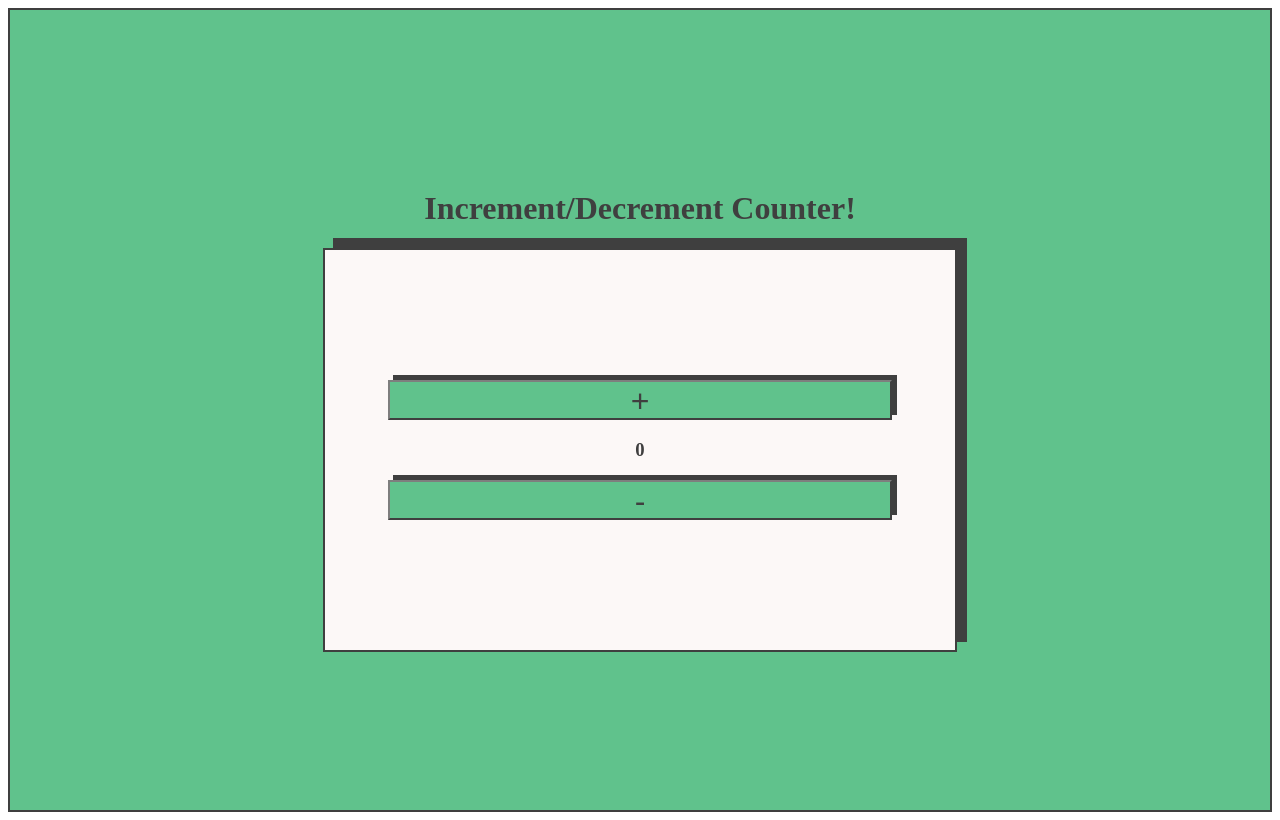
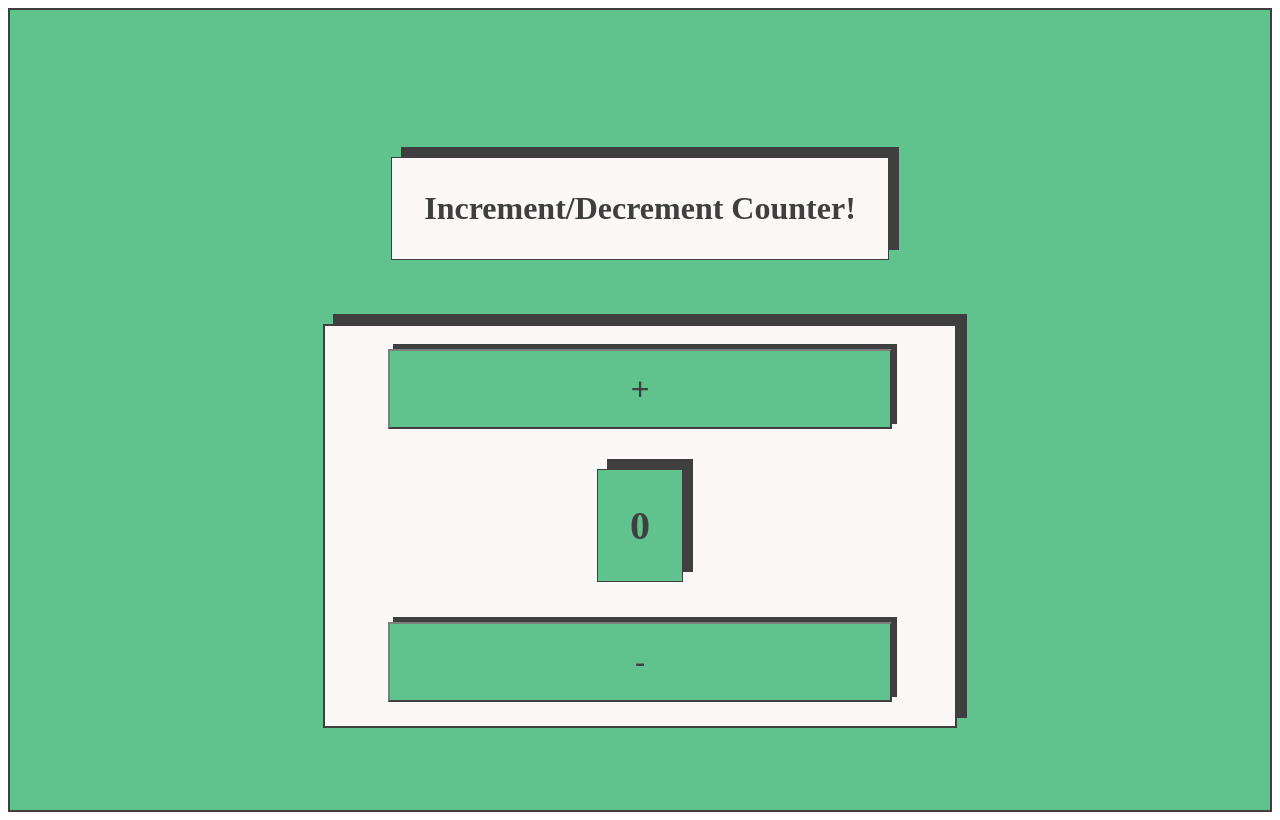
Before and after one commit to jrshields86/counter, a plain HTML site: page index.html in a window 1280 px wide. Drawn offline with Linux system fonts and the light colour scheme.

Commit message:
looking ok

```diff
--- a/index.html
+++ b/index.html
@@ -11,10 +11,10 @@
     <div>
     </div>
     <div id="container">
-        <h1>Increment/Decrement Counter!</h1>
+        <h1 id="header">Increment/Decrement Counter!</h1>
         <div id="counterContainer">
             <button onclick="incrementFunction()" id="increment">+</button>
-            <h3 id="counter"></h3>
+            <p id="counter"></p>
             <button onclick="decrementFunction()" id="decrement">-</button>
         </div>
     </div>
--- a/style.css
+++ b/style.css
@@ -21,10 +21,31 @@
     background-color: #FCF6F5;
 }
 
+#header {
+    border: 1px black solid;
+    margin: 4rem;
+    padding: 2rem;
+    background-color: #FCF6F5;
+    box-shadow: 10px -10px black;
+}
+
+#counter {
+    font-size: 40px;
+    font-weight: 700;
+    border: 1px solid black;
+    padding: 2rem;
+    background-color: #2BAE66;
+    box-shadow: 10px -10px black;
+}
+
 button {
     width: 80%;
-    height: 10%;
+    height: 20%;
     box-shadow: 5px -5px black;
     font-size: xx-large;
     background-color: #2BAE66;
 }
+
+button:hover {
+opacity: .80;
+}
```
